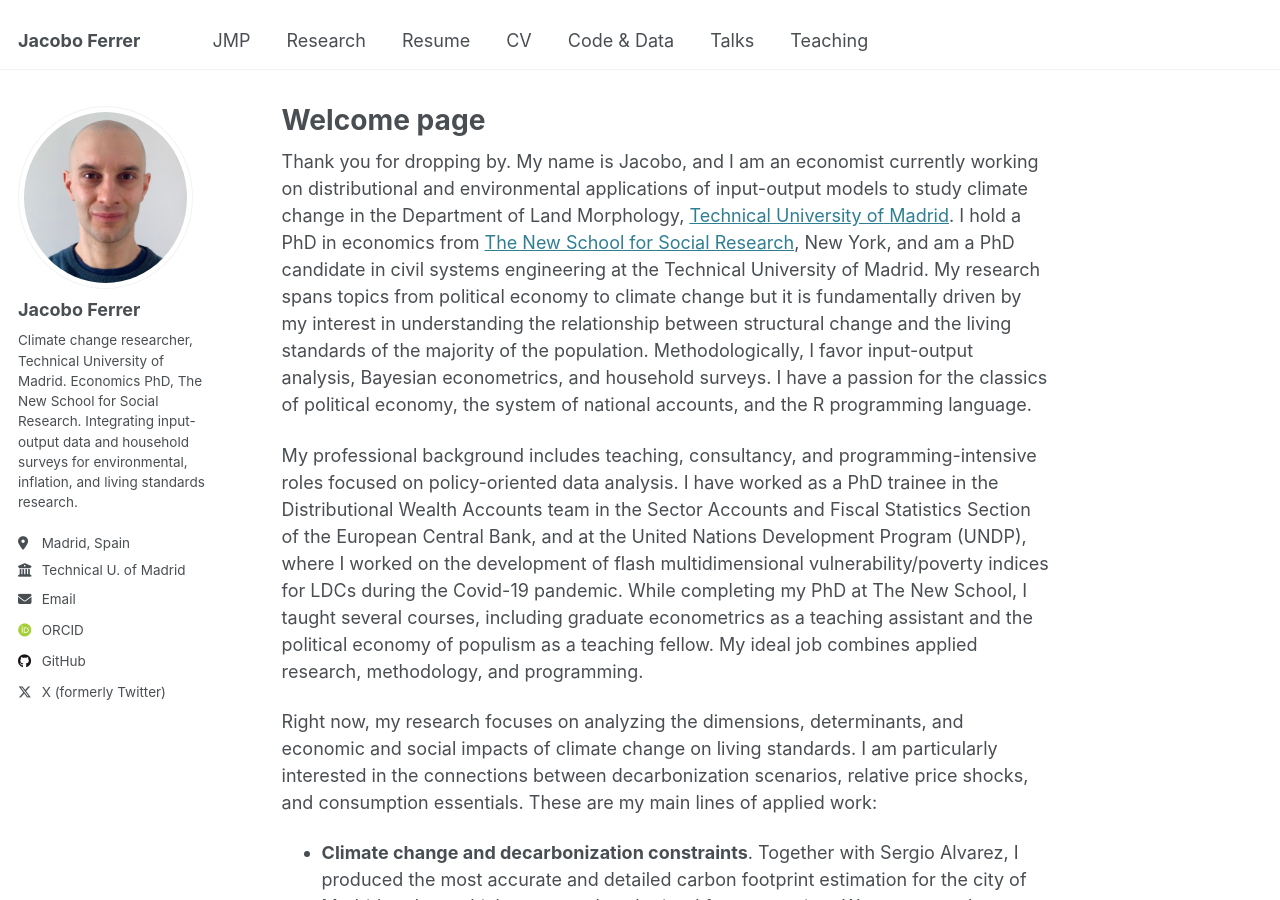
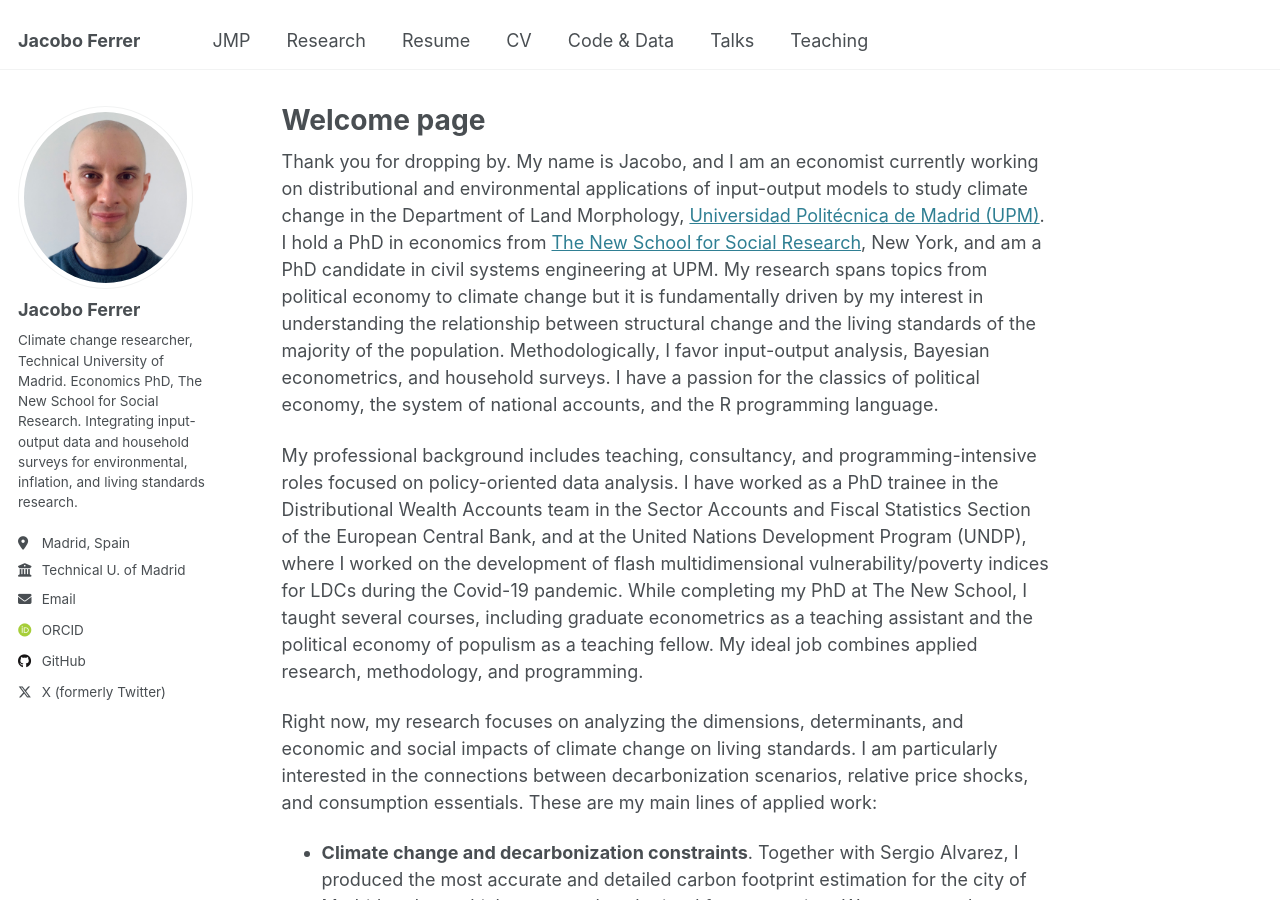
Before and after one commit to jacobo-ferrer/jacobo-ferrer.github.io, a Jekyll site: the page built from _pages/about.md, in a window 1280 px wide and 900 px high. Built offline with Jekyll 4.4.1, drawn with Linux system fonts in a browser that asks for light colours; some web fonts are replaced.

Commit message:
Update about.md

```diff
--- a/_pages/about.md
+++ b/_pages/about.md
@@ -7,7 +7,7 @@ redirect_from:
   - /about.html
 ---
 
-Thank you for dropping by. My name is Jacobo, and I am an economist currently working on distributional and environmental applications of input-output models to study climate change in the Department of Land Morphology, [Technical University of Madrid](https://portalcientifico.upm.es/es/ipublic/researcher/336709). I hold a PhD in economics from [The New School for Social Research](https://www.newschool.edu/nssr/economics/), New York, and am a PhD candidate in civil systems engineering at the Technical University of Madrid. My research spans topics from political economy to climate change but it is fundamentally driven by my interest in understanding the relationship between structural change and the living standards of the majority of the population. Methodologically, I favor input-output analysis, Bayesian econometrics, and household surveys. I have a passion for the classics of political economy, the system of national accounts, and the R programming language.
+Thank you for dropping by. My name is Jacobo, and I am an economist currently working on distributional and environmental applications of input-output models to study climate change in the Department of Land Morphology, [Universidad Politécnica de Madrid (UPM)](https://portalcientifico.upm.es/es/ipublic/researcher/336709). I hold a PhD in economics from [The New School for Social Research](https://www.newschool.edu/nssr/economics/), New York, and am a PhD candidate in civil systems engineering at UPM. My research spans topics from political economy to climate change but it is fundamentally driven by my interest in understanding the relationship between structural change and the living standards of the majority of the population. Methodologically, I favor input-output analysis, Bayesian econometrics, and household surveys. I have a passion for the classics of political economy, the system of national accounts, and the R programming language.
 
 My professional background includes teaching, consultancy, and programming-intensive roles focused on policy-oriented data analysis. I have worked as a PhD trainee in the Distributional Wealth Accounts team in the Sector Accounts and Fiscal Statistics Section of the European Central Bank, and at the United Nations Development Program (UNDP), where I worked on the development of flash multidimensional vulnerability/poverty indices for LDCs during the Covid-19 pandemic. While completing my PhD at The New School, I taught several courses, including graduate econometrics as a teaching assistant and the political economy of populism as a teaching fellow. My ideal job combines applied research, methodology, and programming.
 
```
